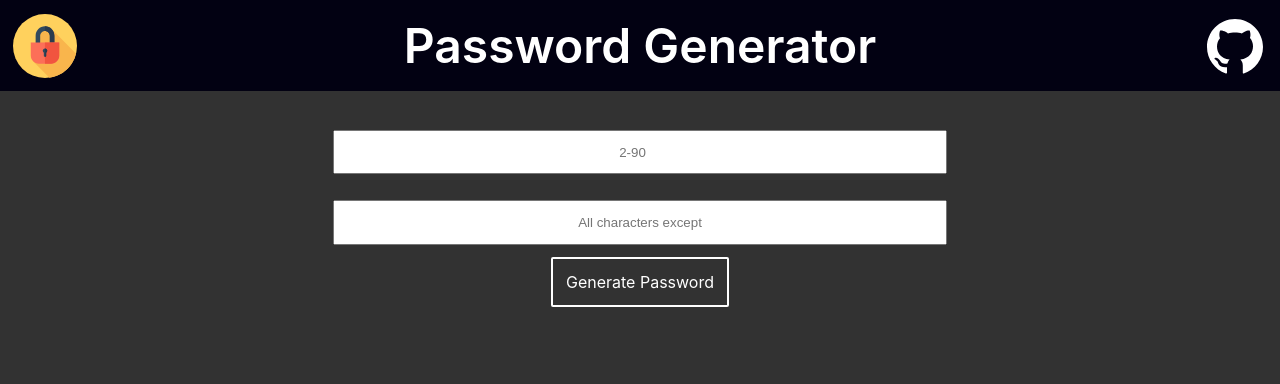
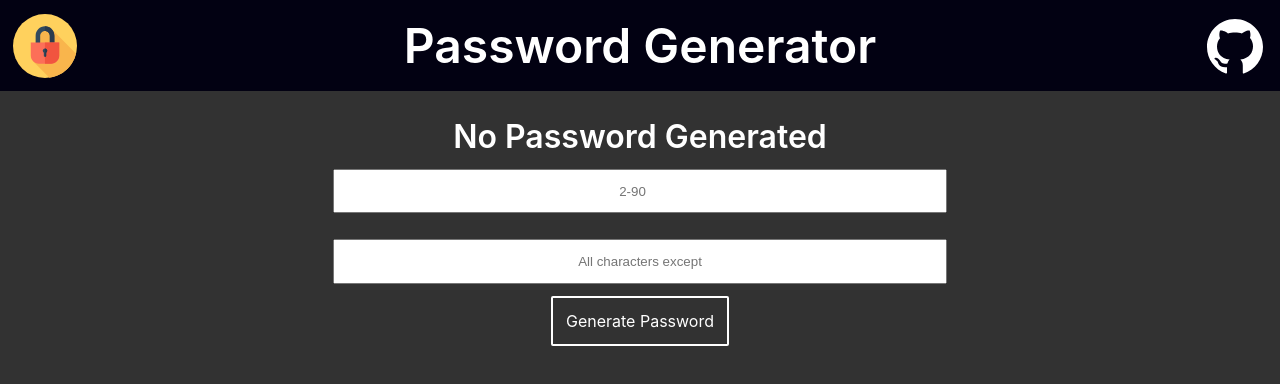
Before and after one commit to divyanshchahar/password_generator, a React (Create React App) app: page / in a window 1280 px wide. Shown: the top 384 px of the page. Built offline with nearby package versions, Linux system fonts and the light colour scheme.

Commit message:
adeed default password

```diff
--- a/src/layouts/PasswordLayout.js
+++ b/src/layouts/PasswordLayout.js
@@ -3,7 +3,7 @@ import ExceptChar from "../components/ExceptChar";
 import NumberOfChar from "../components/NumberOfChar";
 
 function PasswordLayout() {
-  const [password, setPassword] = useState();
+  const [password, setPassword] = useState("No Password Generated");
   const [charCount, setCharCount] = useState();
   const [exceptChar, setExceptChar] = useState();
 
```
